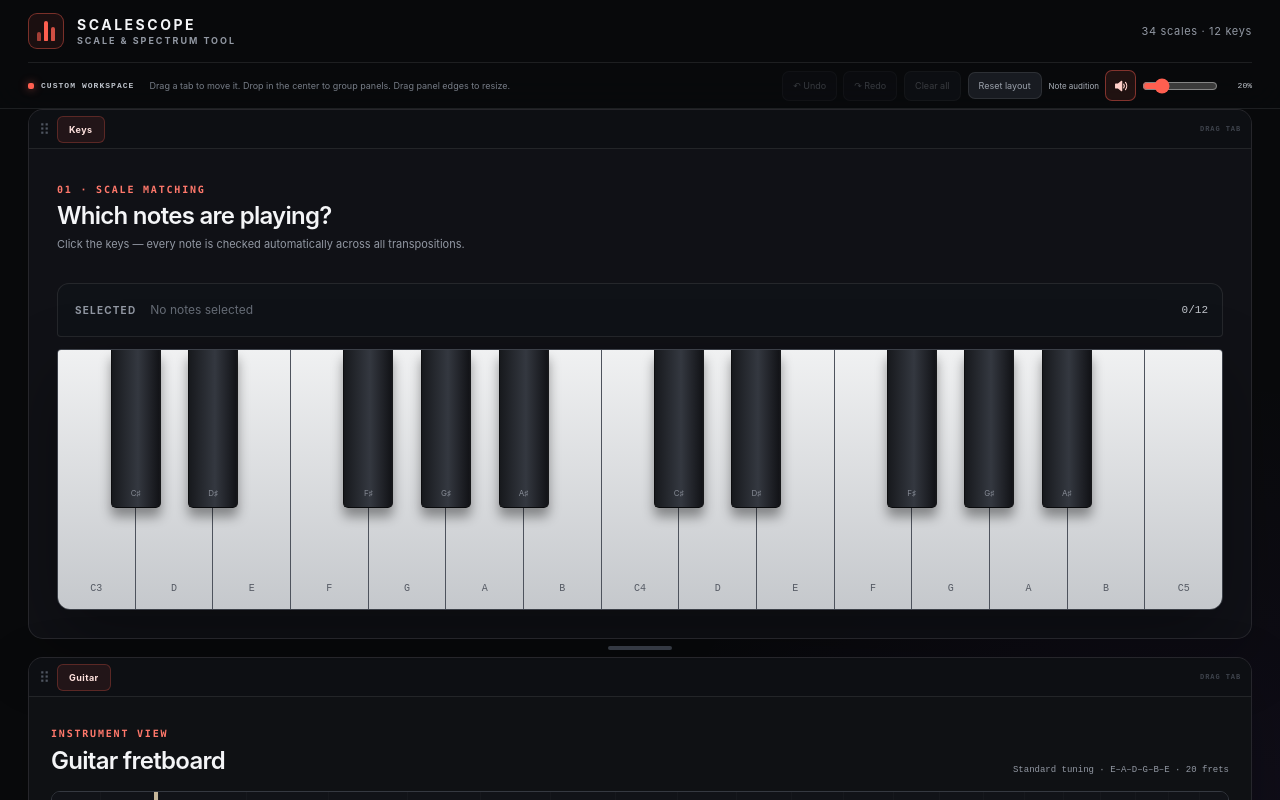
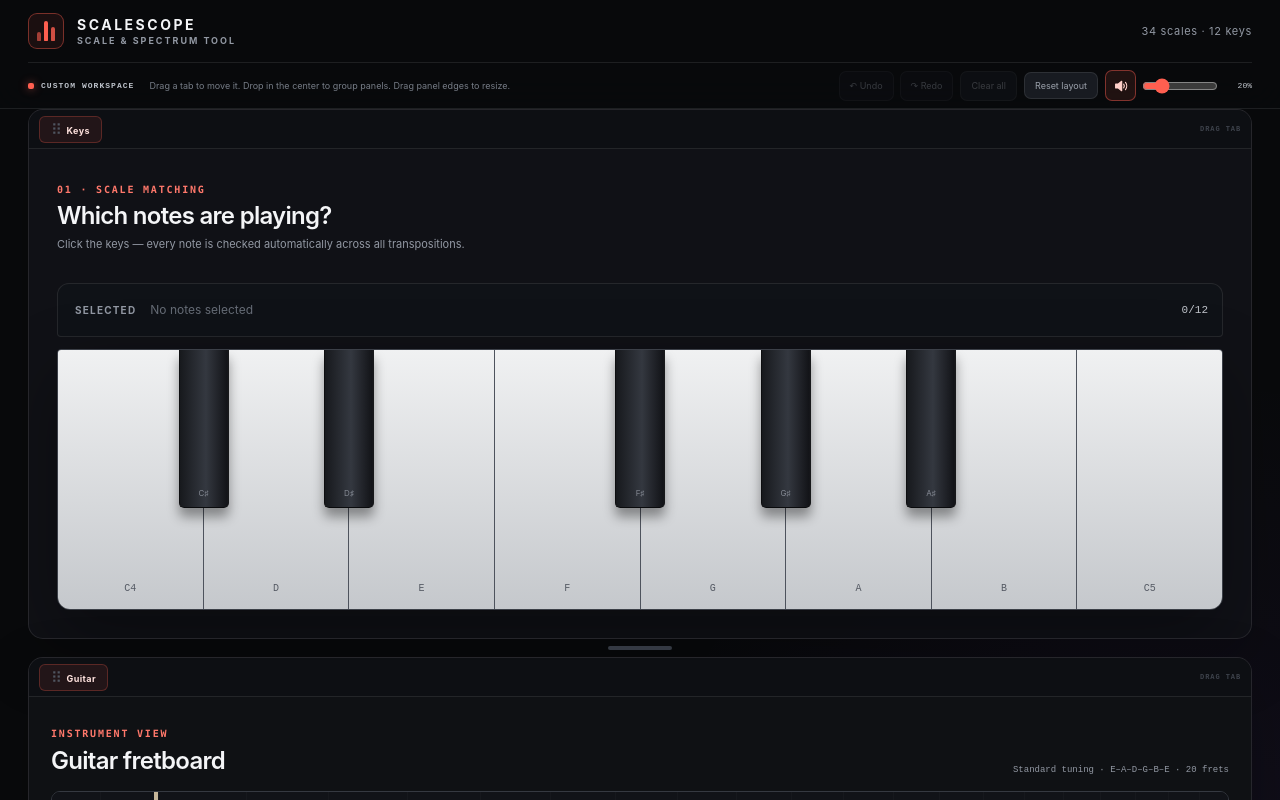
Before and after one commit to auralflow/ScaleScope, a React (Vite) app: page / in a window 1280 px wide. Shown: the top 800 px of the page. Built offline with nearby package versions, Linux system fonts and the light colour scheme.

Commit message:
Refine header controls and keyboard layout

```diff
--- a/src/App.tsx
+++ b/src/App.tsx
@@ -127,7 +127,6 @@ export default function App() {
               Reset layout
             </button>
             <div className="header-note-audition">
-              <span>Note audition</span>
               <button
                 type="button"
                 className={`speaker-toggle ${noteAudition.enabled ? "is-active" : ""}`}
--- a/src/components/DockWorkspace.tsx
+++ b/src/components/DockWorkspace.tsx
@@ -242,7 +242,6 @@ export function DockWorkspace({ panels, onResetLayoutReady }: DockWorkspaceProps
               aria-label={PANEL_LABELS[panelId].title}
             >
               <nav className="dock-tabs" aria-label={`${PANEL_LABELS[panelId].title} tabs`}>
-                <span className="dock-grip" aria-hidden="true">⠿</span>
                 {frame.stack.panels.map((tab) => (
                   <button
                     type="button"
@@ -254,6 +253,7 @@ export function DockWorkspace({ panels, onResetLayoutReady }: DockWorkspaceProps
                     }}
                     onPointerDown={(event) => startPanelDrag(event, tab, frame.stack.id)}
                   >
+                    <span className="dock-grip" aria-hidden="true">⠿</span>
                     {PANEL_LABELS[tab].short}
                   </button>
                 ))}
--- a/src/components/PianoKeyboard.tsx
+++ b/src/components/PianoKeyboard.tsx
@@ -11,7 +11,7 @@ interface PianoKeyboardProps {
 }
 
 const WHITE_CLASSES = new Set([0, 2, 4, 5, 7, 9, 11]);
-const keys = Array.from({ length: 25 }, (_, index) => 48 + index);
+const keys = Array.from({ length: 13 }, (_, index) => 60 + index);
 const whiteKeys = keys.filter((midi) => WHITE_CLASSES.has(asPitchClass(midi)));
 const blackKeys = keys.filter((midi) => !WHITE_CLASSES.has(asPitchClass(midi)));
 
--- a/src/styles.css
+++ b/src/styles.css
@@ -189,7 +189,7 @@ input:focus-visible {
 
 .header-note-audition {
   display: grid;
-  grid-template-columns: auto 31px minmax(58px, 76px) 28px;
+  grid-template-columns: 31px minmax(58px, 76px) 28px;
   align-items: center;
   gap: 6px;
   color: #aab0b9;
@@ -299,6 +299,11 @@ input:focus-visible {
   color: #4f5560;
   font-size: 15px;
   line-height: 1;
+}
+
+.dock-tab .dock-grip {
+  display: inline-block;
+  vertical-align: -1px;
 }
 
 .dock-tab {
```
